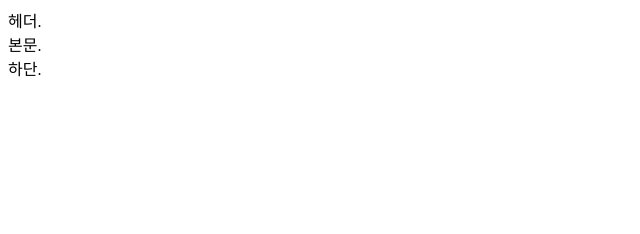
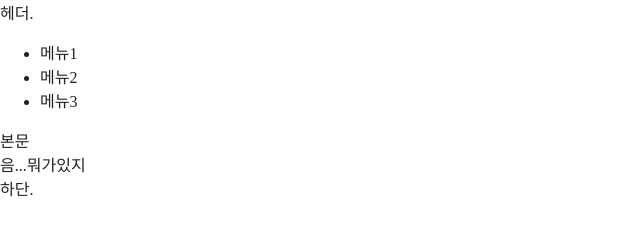
Before and after one commit to ITnewbie3/studing, a plain HTML site: page index.html in a window 1280 px wide. Shown: the whole page, without its empty margins (0-640 px from the left). Drawn offline with Linux system fonts and the light colour scheme.

Commit message:
두번째쿼리

```diff
--- a/index.html
+++ b/index.html
@@ -5,13 +5,21 @@
     <meta http-equiv="X-UA-Compatible" content="IE=edge">
     <meta name="viewport" content="width=device-width, initial-scale=1.0">
     <title>Document</title>
+    <link rel="stylesheet" href="style.css">
 </head>
 <body>
     <header>
         헤더.
+        <ul>
+            <li>메뉴1</li>
+            <li>메뉴2</li>
+            <li>메뉴3</li>
+        </ul>
     </header>
     <div>
-        본문.
+        본문<div class="div">
+            음...뭐가있지
+        </div>
     </div>
     <footer>
         하단.
--- /dev/null
+++ b/style.css
@@ -0,0 +1,6 @@
+body{
+    font-size: 16px;
+    color:#222;
+    margin: 0;
+    padding: 0;
+}
```
